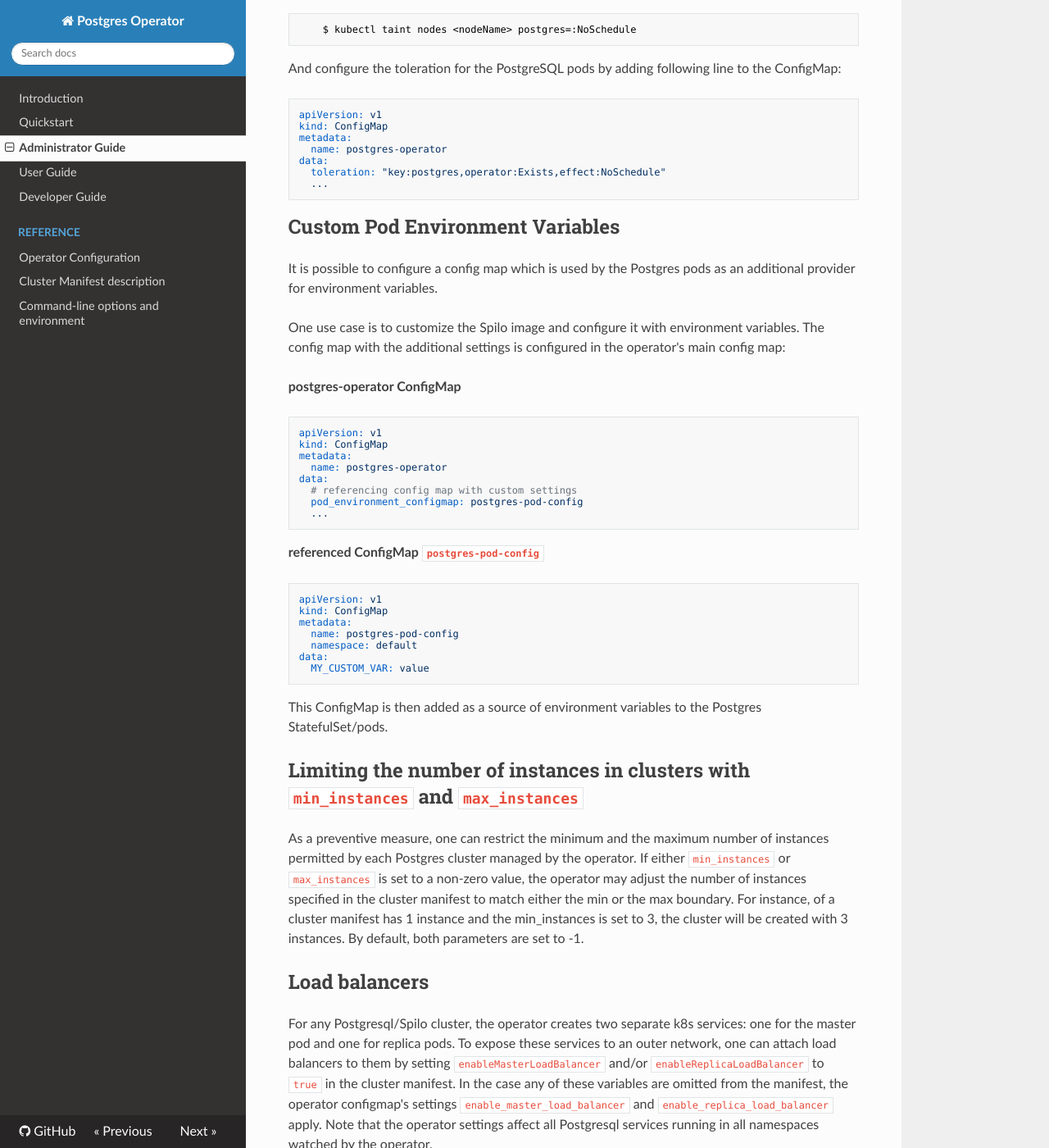
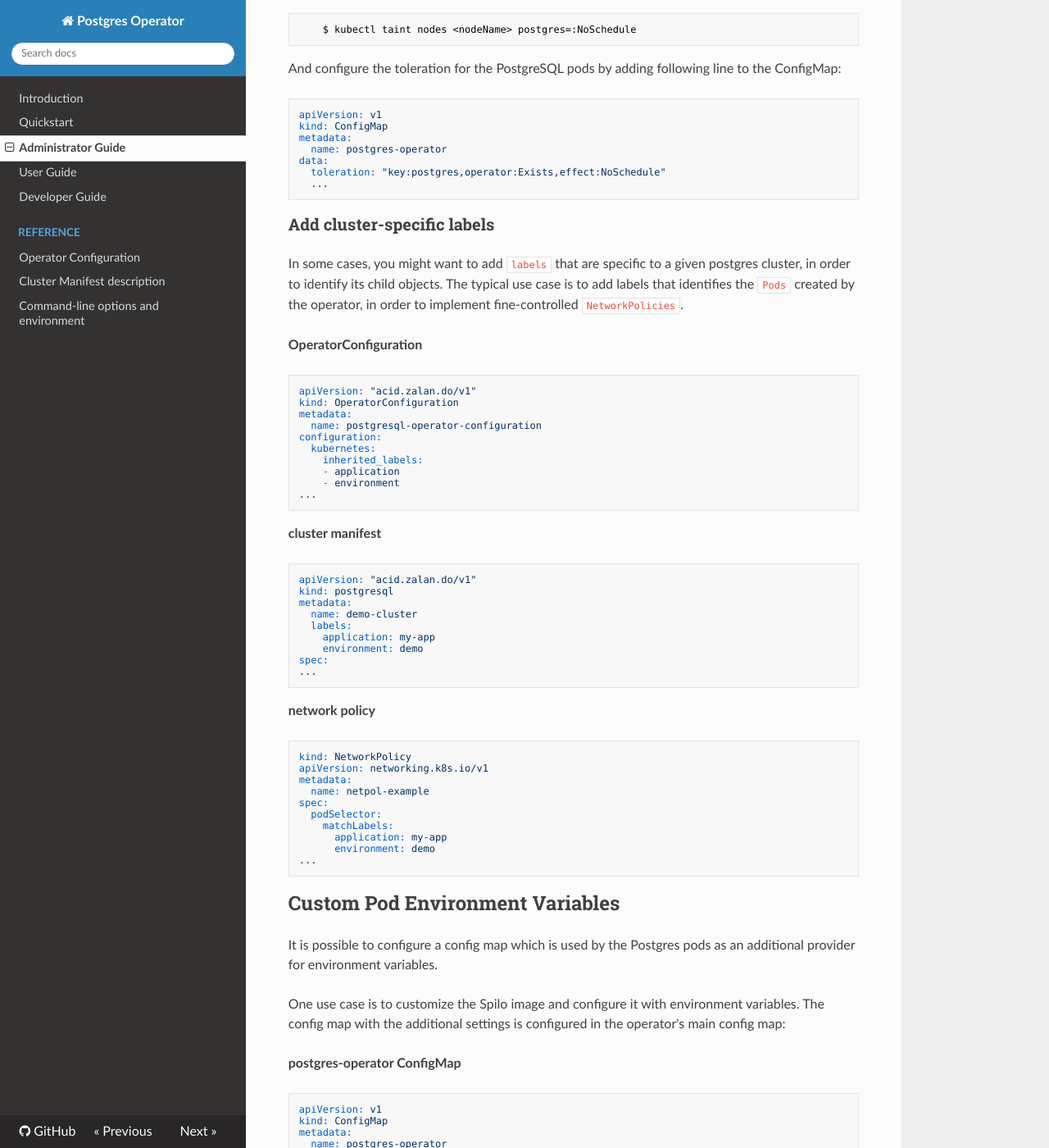
Before and after one commit to zalando/postgres-operator, an MkDocs documentation site: the page built from docs/administrator.md, in a window 1280 px wide and 1400 px high, scrolled down 2613 px. Shown: the whole window at 82% size. Built offline with MkDocs 1.6.1, drawn with Linux system fonts in a browser that asks for light colours; nearby versions of some CDN libraries; old or Windows-style settings are respelled for this version of MkDocs.

Commit message:
update docs with inherited_labels
Signed-off-by: Stephane Tang <hi@stang.sh>

````diff
--- a/docs/administrator.md
+++ b/docs/administrator.md
@@ -142,6 +142,57 @@ data:
   ...
 ```
 
+### Add cluster-specific labels
+
+In some cases, you might want to add `labels` that are specific to a given
+postgres cluster, in order to identify its child objects.
+The typical use case is to add labels that identifies the `Pods` created by the
+operator, in order to implement fine-controlled `NetworkPolicies`.
+
+**OperatorConfiguration**
+
+```yaml
+apiVersion: "acid.zalan.do/v1"
+kind: OperatorConfiguration
+metadata:
+  name: postgresql-operator-configuration
+configuration:
+  kubernetes:
+    inherited_labels:
+    - application
+    - environment
+...
+```
+
+**cluster manifest**
+
+```yaml
+apiVersion: "acid.zalan.do/v1"
+kind: postgresql
+metadata:
+  name: demo-cluster
+  labels:
+    application: my-app
+    environment: demo
+spec:
+...
+```
+
+**network policy**
+
+```yaml
+kind: NetworkPolicy
+apiVersion: networking.k8s.io/v1
+metadata:
+  name: netpol-example
+spec:
+  podSelector:
+    matchLabels:
+      application: my-app
+      environment: demo
+...
+```
+
 ## Custom Pod Environment Variables
 
 It is possible to configure a config map which is used by the Postgres pods as
````
Also changed, not shown: docs/reference/cluster_manifest.md (+8 -0 lines), docs/reference/operator_parameters.md (+8 -0 lines), 1 other file.
